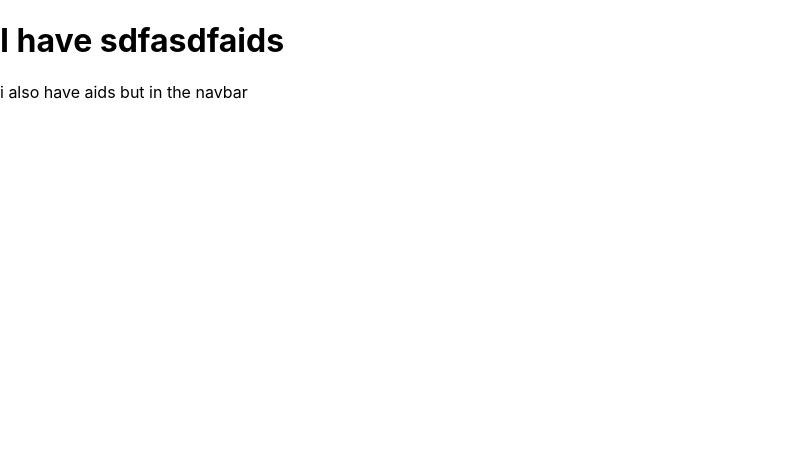
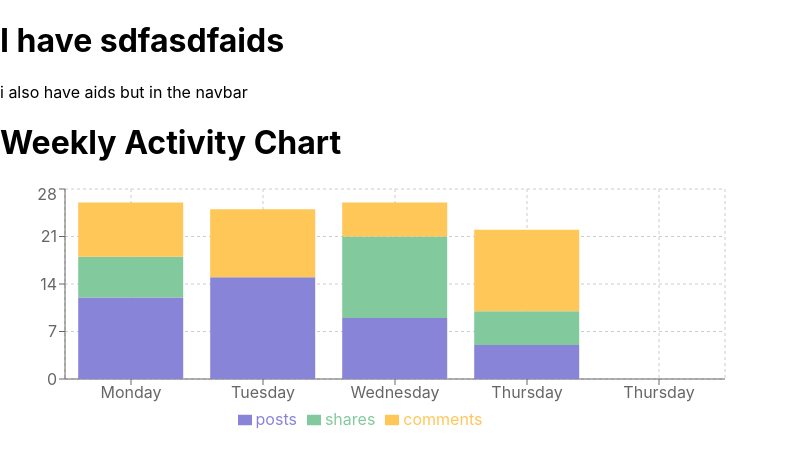
Before and after one commit to williamsteffens/02122-FullBrainDashboard, a React (Create React App) app: page / in a window 1280 px wide. Shown: the top 466 px of the page, without its empty margins (0-788 px from the left). Built offline with nearby package versions, Linux system fonts and the light colour scheme.

Commit message:
Created BarChartComp

```diff
--- a/package.json
+++ b/package.json
@@ -6,9 +6,12 @@
     "@testing-library/jest-dom": "^5.16.4",
     "@testing-library/react": "^13.3.0",
     "@testing-library/user-event": "^13.5.0",
+    "fusioncharts": "^3.18.0",
     "react": "^18.1.0",
     "react-dom": "^18.1.0",
-    "react-scripts": "5.0.1",
+    "react-fusioncharts": "^3.1.2",
+    "react-scripts": "^2.1.3",
+    "recharts": "^2.1.10",
     "web-vitals": "^2.1.4"
   },
   "scripts": {
--- a/src/App.js
+++ b/src/App.js
@@ -1,5 +1,6 @@
 import './App.css';
-import { Navbar } from './components';
+import React from 'react';
+import { Navbar, BarChartComp } from './components';
 // import { BrowserRouter, Route, Routes } from 'react-router-dom'
 
 
@@ -8,6 +9,7 @@ const App = () => {
     <>
       <h1>I have sdfasdfaids</h1>
       <Navbar />
+      <BarChartComp />
     </>
     );
 }
--- /dev/null
+++ b/src/components/BarChartComp.jsx
@@ -0,0 +1,36 @@
+import React from 'react';
+import {BarChart, CartesianGrid, XAxis, YAxis, Tooltip, Legend, Bar} from 'recharts';
+
+const BarChartComp = () => {
+
+    const likes = [
+        {name: "Monday", posts: 12, shares: 6, comments: 8},
+        {name: "Tuesday", posts: 15, shares: 0, comments: 10},
+        {name: "Wednesday", posts: 9, shares: 12, comments: 5},
+        {name: "Thursday", posts: 5, shares: 5, comments: 12},
+        {name: "Thursday", posts: 0, shares: 0, comments: 0}
+    ]
+    return (
+      <div>
+        <h1>Weekly Activity Chart</h1>
+        <BarChart width={730} height={250} data={likes}>
+            <CartesianGrid strokeDasharray="3 3" />
+            <XAxis dataKey="name" />
+            <YAxis />
+            <Tooltip />
+            <Legend />
+            <Bar dataKey="posts" stackId="a" fill="#8884d8" onClick={postsClick}/>
+            <Bar dataKey="shares" stackId="a" fill="#82ca9d" />
+            <Bar dataKey="comments" stackId="a" fill="#ffc658" />
+
+        </BarChart>
+      </div>
+    )
+    function postsClick() {
+      console.log("Hey")
+   }
+}
+
+
+
+export default BarChartComp
--- a/src/components/index.jsx
+++ b/src/components/index.jsx
@@ -1 +1,2 @@
 export { default as Navbar } from './NavBar';
+export { default as BarChartComp } from './BarChartComp';
```
Also changed, not shown: 2 other files (tests, documents, lock files or other folders).
